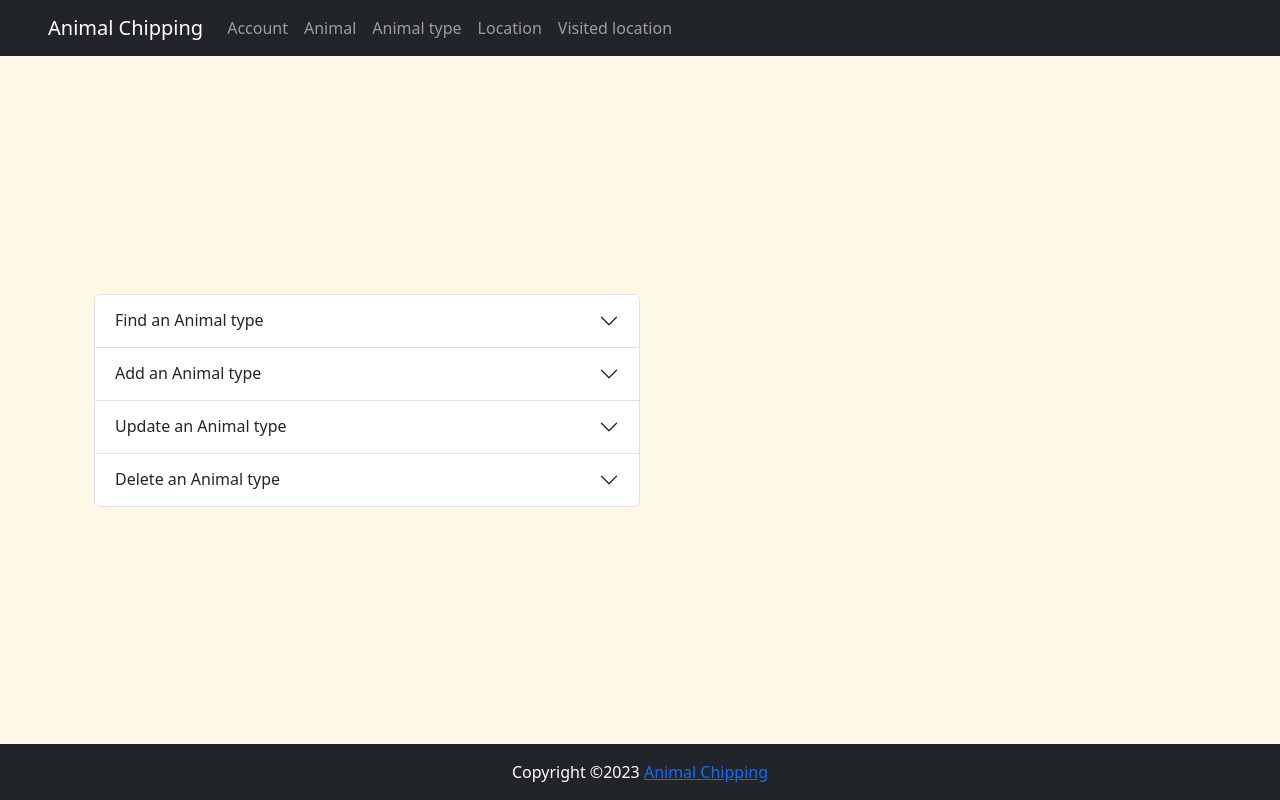
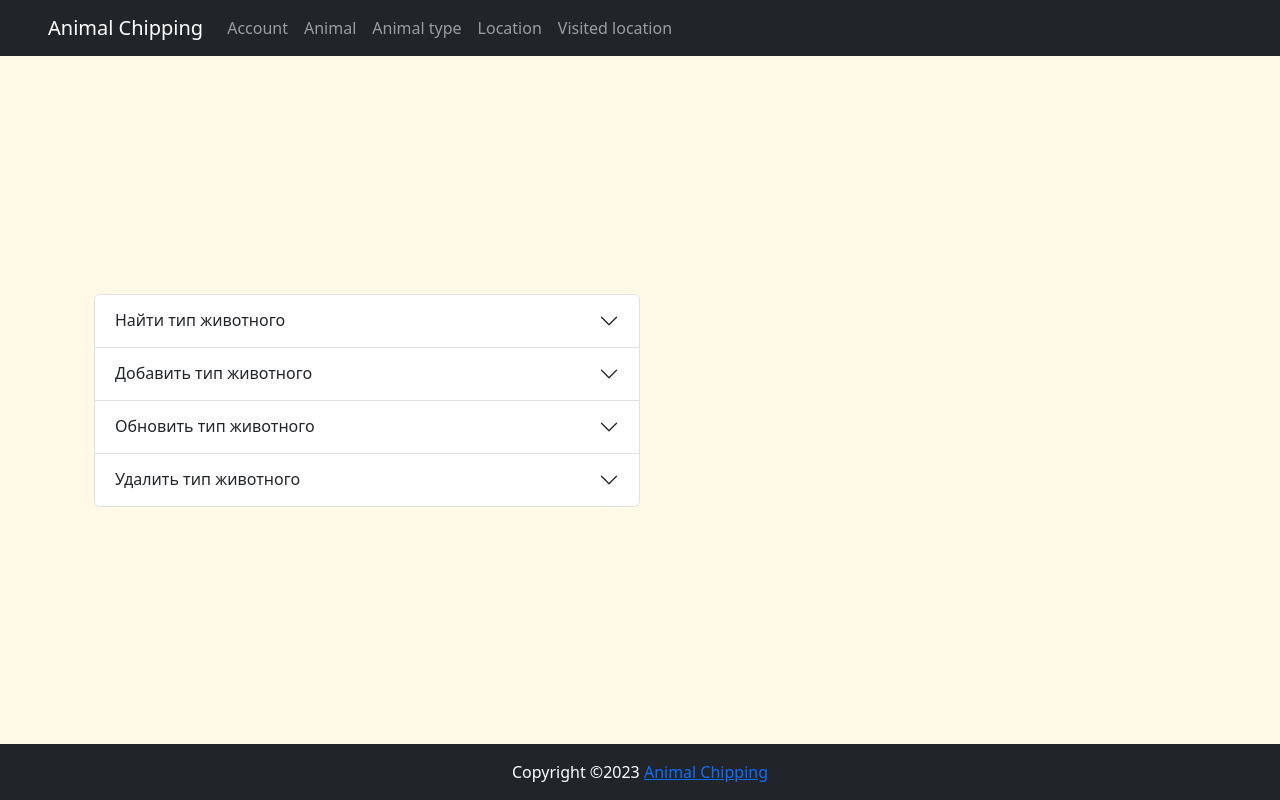
Before and after one commit to krios2146/animal-chipping-api, an Angular app in the folder animal-chipping-front/: page /animal-type in a window 1280 px wide. Built offline with nearby package versions, Linux system fonts and the light colour scheme.

Commit message:
refactor: translate animal-type component

```diff
--- a/animal-chipping-front/src/app/animal-type/animal-type.component.html
+++ b/animal-chipping-front/src/app/animal-type/animal-type.component.html
@@ -4,7 +4,7 @@
             <h2 class="accordion-header">
                 <button class="accordion-button collapsed" type="button" data-bs-toggle="collapse" data-bs-target="#collapseOne"
                     aria-expanded="false" aria-controls="collapseOne" (click)="setActiveTab('FIND')">
-                    Find an Animal type
+                    Найти тип животного
                 </button>
             </h2>
             <div id="collapseOne" class="accordion-collapse collapse" data-bs-parent="#accordionExample">
@@ -13,9 +13,9 @@
                         <div class="form-floating my-3">
                             <input type="number" class="form-control" id="typeId" formControlName="typeId"
                                 placeholder="Enter animal type ID">
-                            <label for="typeId">Animal type ID</label>
+                            <label for="typeId">ID типа животного</label>
                         </div>
-                        <button [disabled]="findForm.invalid" type="submit" class="btn btn-primary">Submit</button>
+                        <button [disabled]="findForm.invalid" type="submit" class="btn btn-primary">Отправить</button>
                     </form>
                 </div>
             </div>
@@ -24,7 +24,7 @@
             <h2 class="accordion-header">
                 <button class="accordion-button collapsed" type="button" data-bs-toggle="collapse"
                     data-bs-target="#collapseTwo" aria-expanded="false" aria-controls="collapseTwo" (click)="setActiveTab('ADD')">
-                    Add an Animal type
+                    Добавить тип животного
                 </button>
             </h2>
             <div id="collapseTwo" class="accordion-collapse collapse" data-bs-parent="#accordionExample">
@@ -33,9 +33,9 @@
                         <div class="form-floating my-3">
                             <input type="text" class="form-control" id="type" formControlName="type"
                                 placeholder="Enter animal type">
-                            <label for="type">Type</label>
+                            <label for="type">Тип</label>
                         </div>
-                        <button [disabled]="addForm.invalid" type="submit" class="btn btn-primary">Submit</button>
+                        <button [disabled]="addForm.invalid" type="submit" class="btn btn-primary">Отправить</button>
                     </form>
                 </div>
             </div>
@@ -44,7 +44,7 @@
             <h2 class="accordion-header">
                 <button class="accordion-button collapsed" type="button" data-bs-toggle="collapse"
                     data-bs-target="#collapseThree" aria-expanded="false" aria-controls="collapseThree" (click)="setActiveTab('UPDATE')">
-                    Update an Animal type
+                    Обновить тип животного
                 </button>
             </h2>
             <div id="collapseThree" class="accordion-collapse collapse" data-bs-parent="#accordionExample">
@@ -53,14 +53,14 @@
                         <div class="form-floating my-3">
                             <input type="number" class="form-control" id="typeId" formControlName="typeId"
                                 placeholder="Enter animal type ID">
-                            <label for="typeId">Animal type ID</label>
+                            <label for="typeId">ID типа животного</label>
                         </div>
                         <div class="form-floating my-3">
                             <input type="text" class="form-control" id="type" formControlName="type"
                                 placeholder="Enter animal type">
-                            <label for="type">Type</label>
+                            <label for="type">Тип</label>
                         </div>
-                        <button [disabled]="updateForm.invalid" type="submit" class="btn btn-primary">Submit</button>
+                        <button [disabled]="updateForm.invalid" type="submit" class="btn btn-primary">Отправить</button>
                     </form>
                 </div>
             </div>
@@ -69,7 +69,7 @@
             <h2 class="accordion-header">
                 <button class="accordion-button collapsed" type="button" data-bs-toggle="collapse"
                     data-bs-target="#collapseFour" aria-expanded="false" aria-controls="collapseFour" (click)="setActiveTab('DELETE')">
-                    Delete an Animal type
+                    Удалить тип животного
                 </button>
             </h2>
             <div id="collapseFour" class="accordion-collapse collapse" data-bs-parent="#accordionExample">
@@ -78,9 +78,9 @@
                         <div class="form-floating my-3">
                             <input type="number" class="form-control" id="typeId" formControlName="typeId"
                                 placeholder="Enter animal type ID">
-                            <label for="typeId">Animal type ID</label>
+                            <label for="typeId">ID типа животного</label>
                         </div>
-                        <button [disabled]="deleteForm.invalid" type="submit" class="btn btn-primary">Submit</button>
+                        <button [disabled]="deleteForm.invalid" type="submit" class="btn btn-primary">Отправить</button>
                     </form>
                 </div>
             </div>
```
